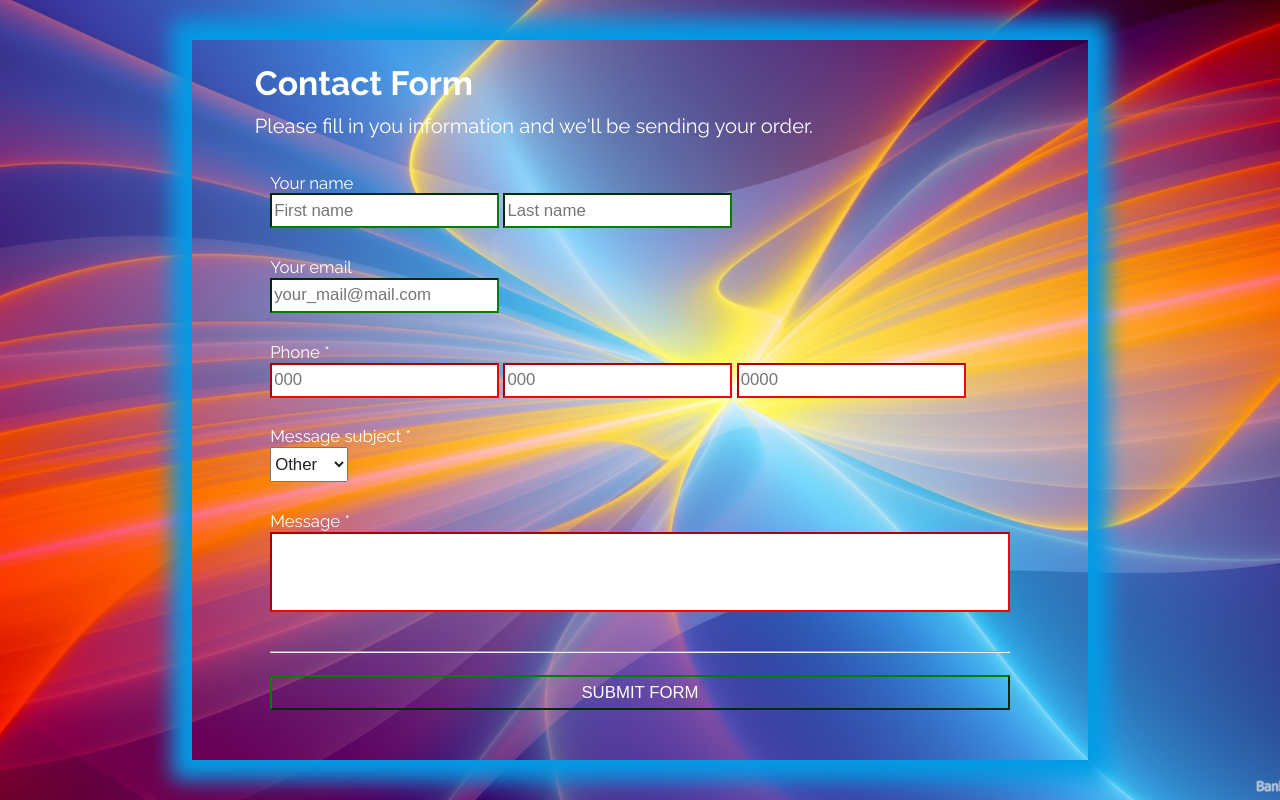
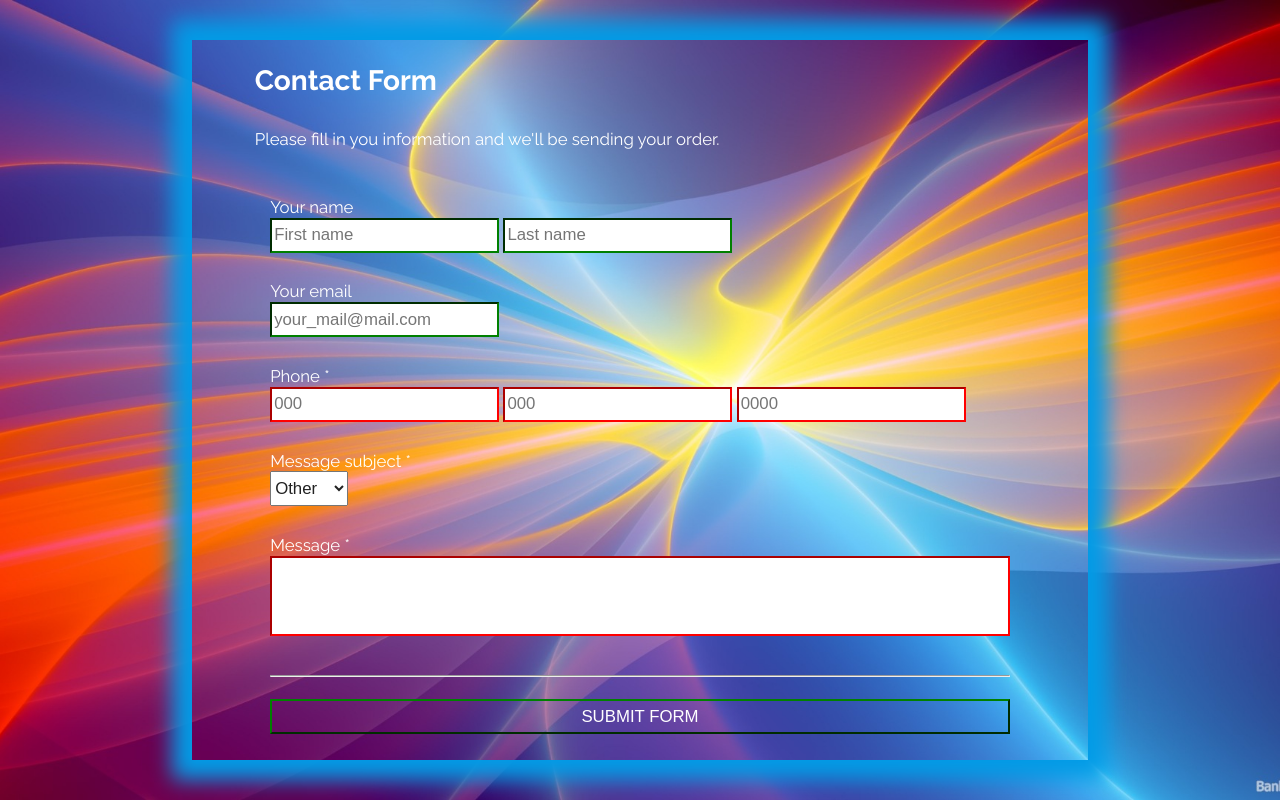
Before and after one commit to Alex-it-work/JS-Forms.RegExp, a plain HTML site: page index.html in a window 1280 px wide. Drawn offline with Linux system fonts and the light colour scheme.

Commit message:
Fix:H1, H2 take out from form, add tag 'main'

```diff
--- a/assets/css/style.css
+++ b/assets/css/style.css
@@ -18,16 +18,22 @@ body {
   height: 100vh;
 }
 
-form {
+main {
   display: flex;
   flex-direction: column;
 
   height: 90%;
   width: 70%;
-
+  min-width: 300px;
+  min-height: 700px;
   margin: 0 auto;
 
   box-shadow: 0px 0px 20px 20px rgb(3, 155, 230);
+}
+
+form {
+  display: flex;
+  flex-direction: column;
 }
 
 fieldset {
@@ -48,11 +54,13 @@ fieldset {
 h1 {
   font-weight: 900;
   font-size: 2em;
-  margin-bottom: 2%;
+  margin: 3% 7%;
+  color: rgb(255, 255, 255);
 }
 h2 {
   font-size: 1.2em;
-  margin-bottom: 3%;
+  margin: 1% 7%;
+  color: rgb(255, 255, 255);
 }
 
 label {
--- a/index.html
+++ b/index.html
@@ -14,10 +14,11 @@
     <script defer src="./assets/js/index.js"></script>
   </head>
   <body>
+    <main>
+      <h1>Contact Form</h1>
+      <h2>Please fill in you information and we'll be sending your order.</h2>
       <form action="#" method="POST">
         <fieldset>
-        <h1>Contact Form</h1>
-        <h2>Please fill in you information and we'll be sending your order.</h2>
           <label>
             <span>Your name</span>
             <div>
@@ -78,7 +79,9 @@
           </label>
           <label>
             <span>Message *</span>
-          <div><input class="msg" type="text" required maxlength="3000" /></div>
+            <div>
+              <input class="msg" type="text" required maxlength="3000" />
+            </div>
           </label>
 
           <label class="btnLabel">
@@ -87,5 +90,6 @@
           </label>
         </fieldset>
       </form>
+    </main>
   </body>
 </html>
```
Lines whose indentation alone changed are shown as unchanged.
